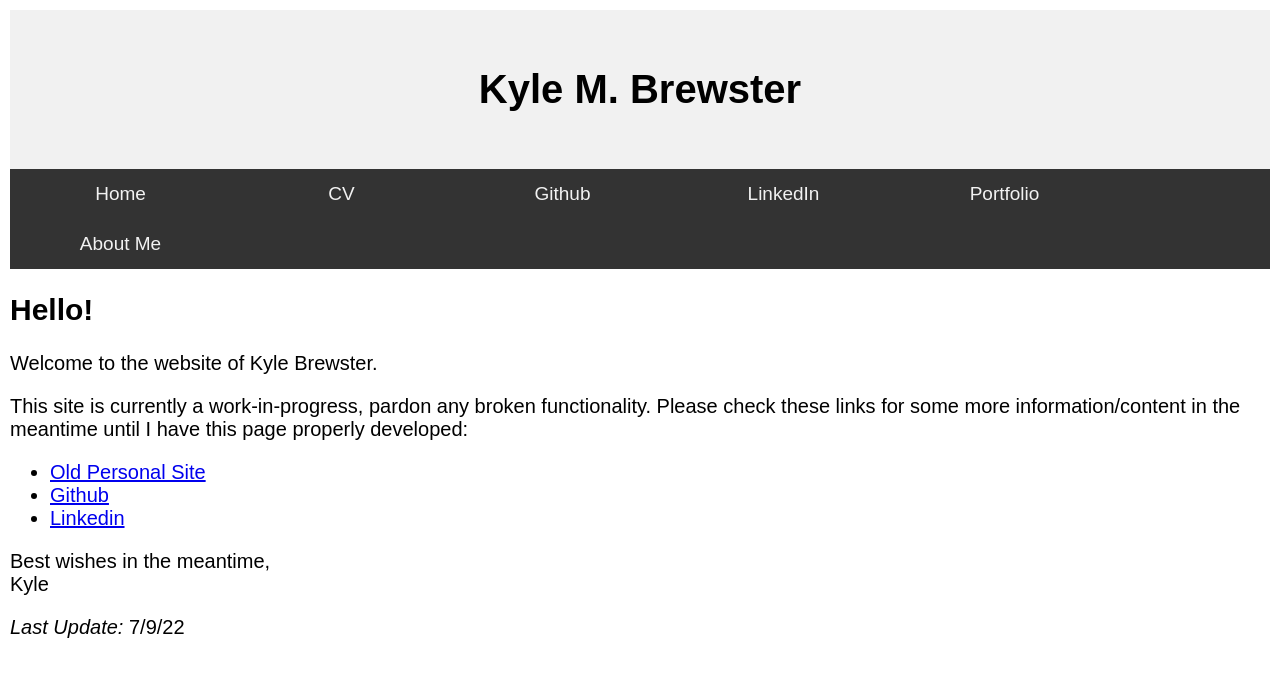
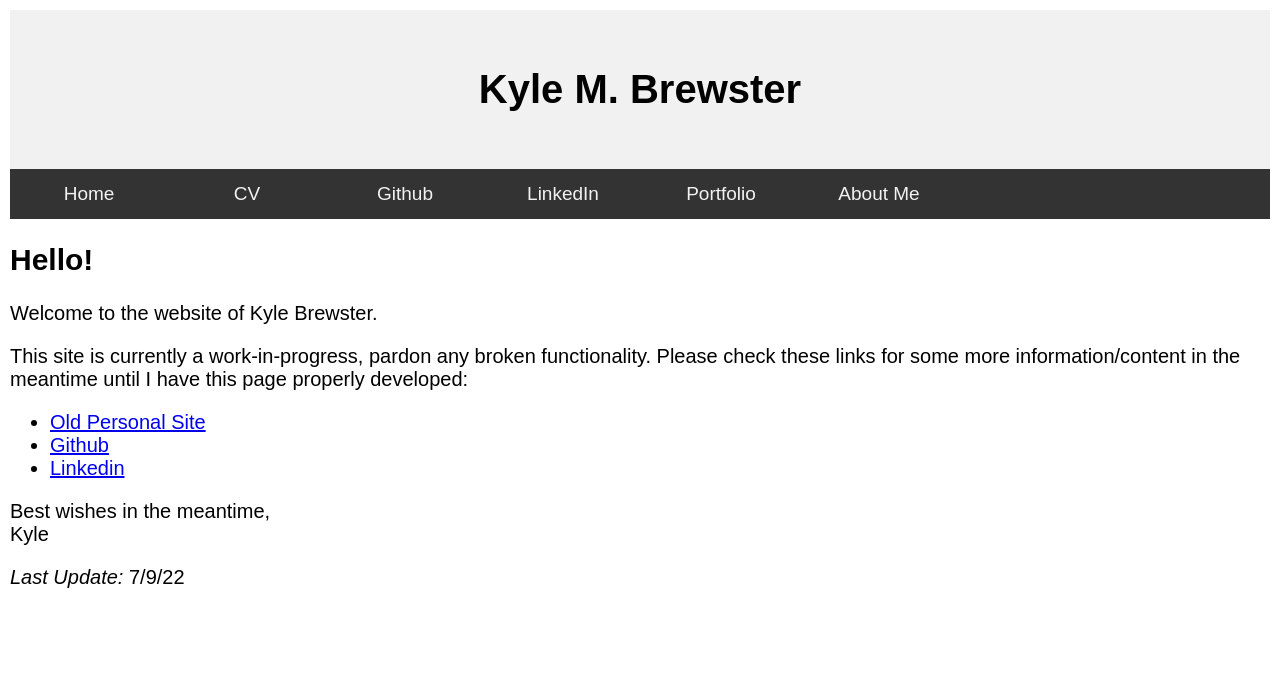
Before and after one commit to k-brew/personal-site, a Jekyll site: the page built from index.md, in a window 1280 px wide. Shown: the top 677 px of the page. Built offline with Jekyll 4.4.1, drawn with Linux system fonts in a browser that asks for light colours.

Commit message:
Update default.html

```diff
--- a/_layouts/default.html
+++ b/_layouts/default.html
@@ -28,7 +28,7 @@
   padding: 14px 16px;
   text-decoration: none;
   font-size: 19px;
-  width: 15%;
+  width: 10%;
   text-align: center;
 }
 
```
